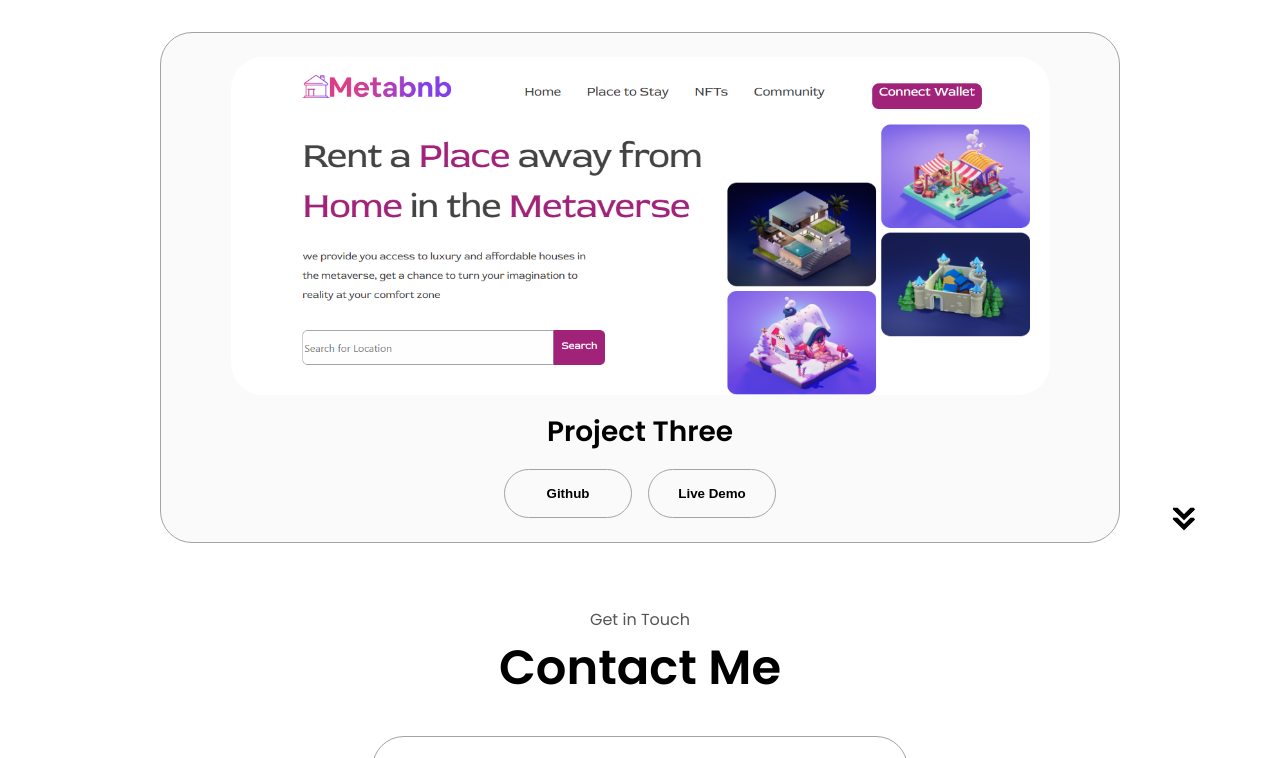
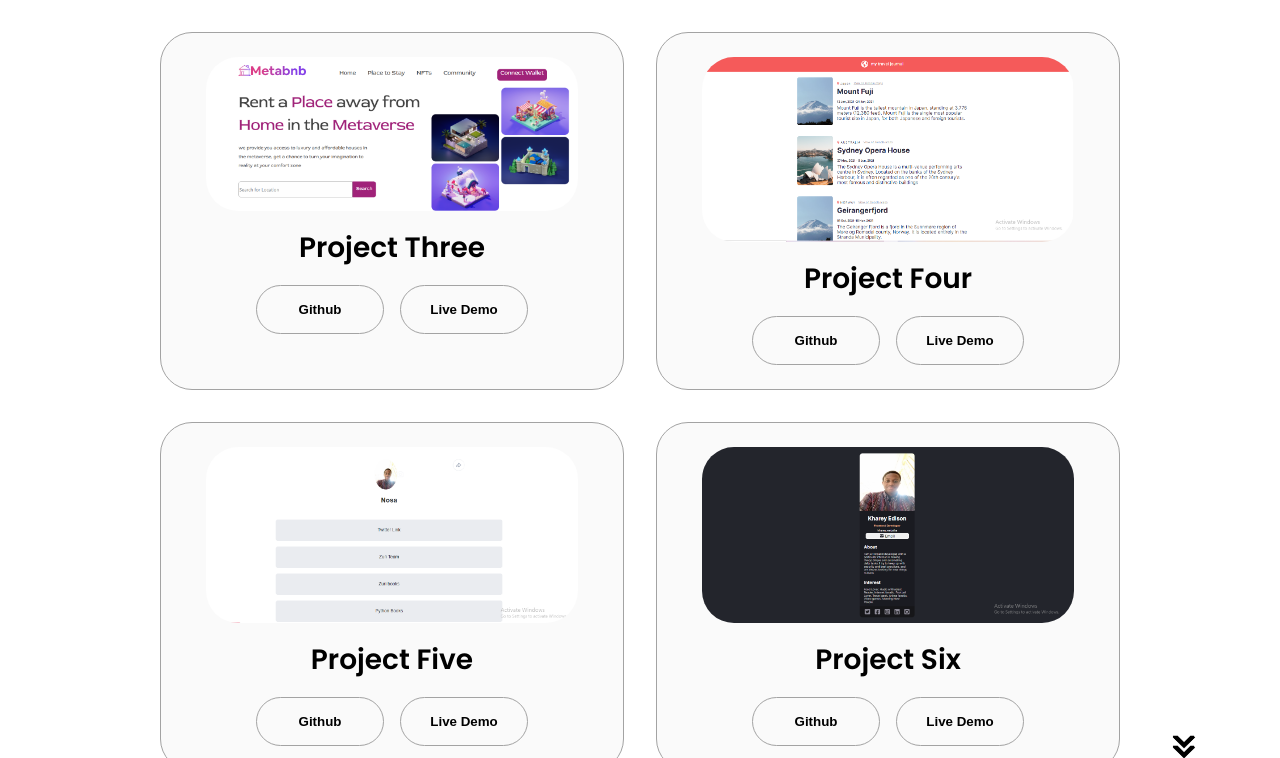
Before and after one commit to Nosa10/Portfolio, a plain HTML site: page index.html in a window 1280 px wide. Shown: the part 3086-3844 px from the top of the page. Drawn offline with Linux system fonts and the light colour scheme.

Commit message:
New images

```diff
--- a/index.html
+++ b/index.html
@@ -325,8 +325,82 @@
               </button>
             </div>
           </div>
+          <div class="details-container color-container">
+            <div class="article-container">
+              <img
+                src="./assets/project-4.png"
+                alt="Project 3"
+                class="project-img"
+              />
+            </div>
+            <h2 class="experience-sub-title project-title">Project Four</h2>
+            <div class="btn-container">
+              <button
+                class="btn btn-color-2 project-btn"
+                onclick="location.href='https://github.com/Nosa10/scrimbaSoloProject2/tree/master'"
+              >
+                Github
+              </button>
+              <button
+                class="btn btn-color-2 project-btn"
+                onclick="location.href='https://lucky-bienenstitch-e7d774.netlify.app/'"
+              >
+                Live Demo
+              </button>
+            </div>
+
+
+          </div>
+          <div class="details-container color-container">
+            <div class="article-container">
+              <img
+                src="./assets/project-5.png"
+                alt="Project 3"
+                class="project-img"
+              />
+            </div>
+            <h2 class="experience-sub-title project-title">Project Five</h2>
+            <div class="btn-container">
+              <button
+                class="btn btn-color-2 project-btn"
+                onclick="location.href='https://github.com/Nosa10/hng-2'"
+              >
+                Github
+              </button>
+              <button
+                class="btn btn-color-2 project-btn"
+                onclick="location.href='https://luxury-crumble-4a5f78.netlify.app/'"
+              >
+                Live Demo
+              </button>
+            </div>
         </div>
-      </div>
+        <div class="details-container color-container">
+          <div class="article-container">
+            <img
+              src="./assets/project-6.png"
+              alt="Project 3"
+              class="project-img"
+            />
+          </div>
+          <h2 class="experience-sub-title project-title">Project Six</h2>
+          <div class="btn-container">
+            <button
+              class="btn btn-color-2 project-btn"
+              onclick="location.href='https://github.com/Nosa10/scrimbaSoloProject1'"
+            >
+              Github
+            </button>
+            <button
+              class="btn btn-color-2 project-btn"
+              onclick="location.href='https://jazzy-cuchufli-6635e3.netlify.app/'"
+            >
+              Live Demo
+            </button>
+          </div>
+        </div>
+
+
       <img
         src="./assets/arrow.png"
         alt="Arrow icon"
```
Also changed, not shown: assets/project-4.png (added), assets/project-5.png (added), assets/project-6.png (added).
